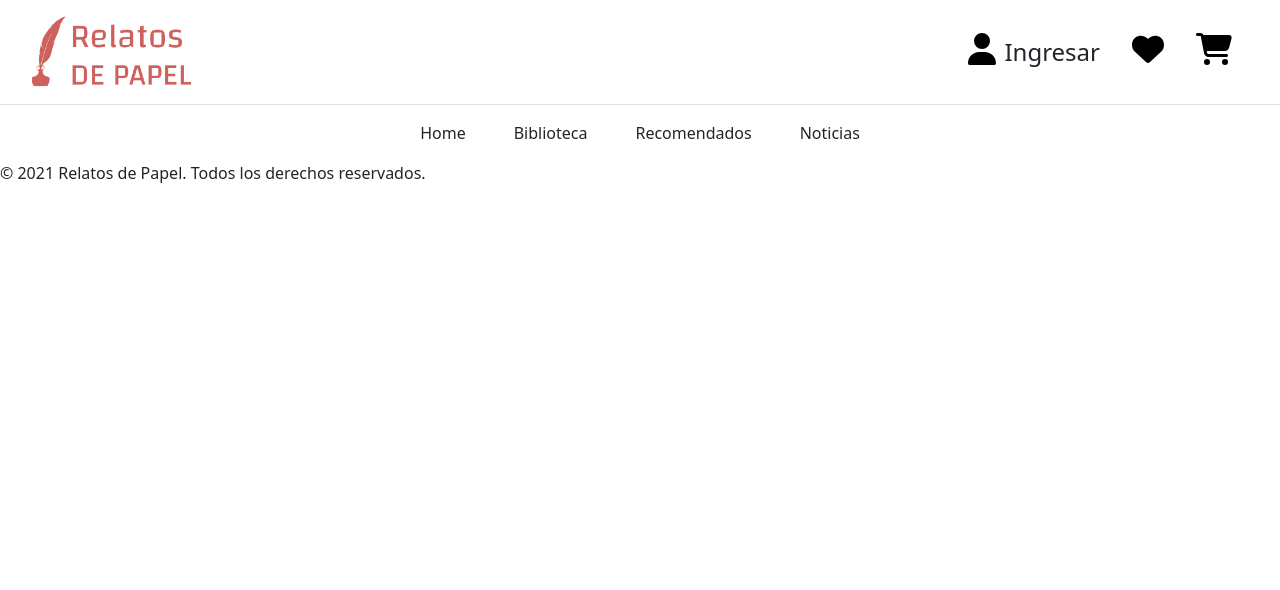
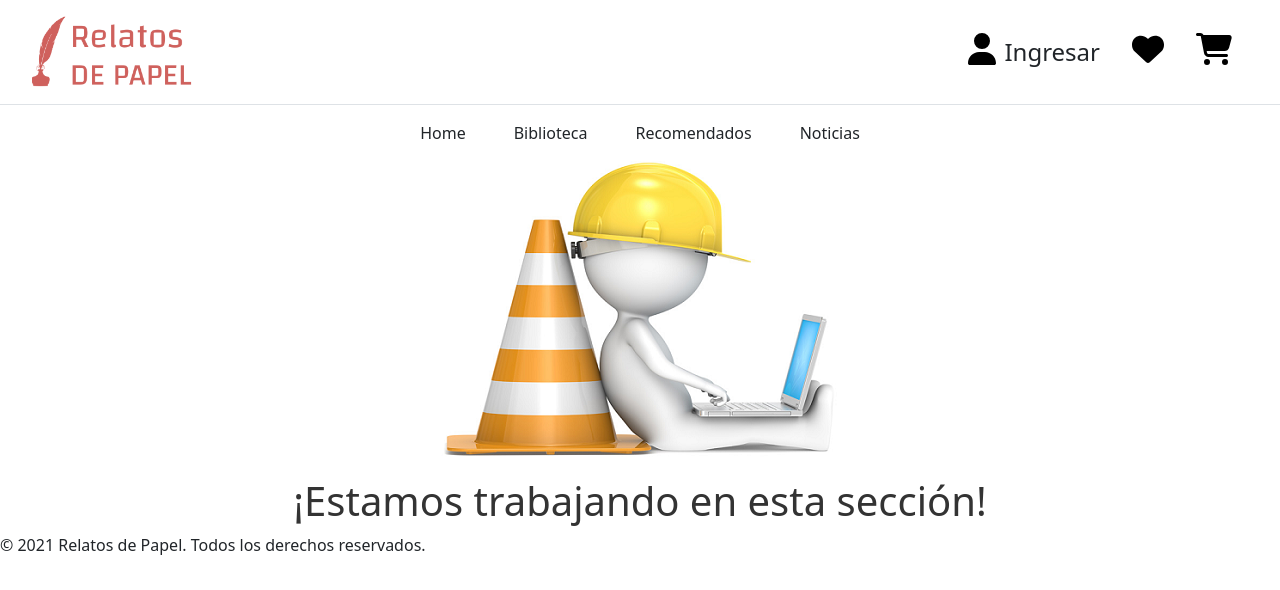
Before and after one commit to Xavi2996/relatos-papel-front, a React (Create React App) app: page /login in a window 1280 px wide. Shown: the top 590 px of the page. Built offline with nearby package versions, Linux system fonts and the light colour scheme.

Commit message:
pantalla estamos trabajando

```diff
--- a/src/App.js
+++ b/src/App.js
@@ -5,6 +5,8 @@ import Navbar from "./components/Navbar/Navbar";
 import Footer from "./components/Footer/Footer";
 import CartPage from "./pages/CartPage/CartPage";
 import Favoritos from "./pages/Favoritos/Favoritos";
+import Login from "./pages/Login/Login";
+import Working from "./components/Working/Working";
 // import BookPage from "./pages/BookPage/BookPage";
 // import CheckoutPage from "./pages/CheckoutPage/CheckoutPage";
 
@@ -22,6 +24,8 @@ function App() {
                 <Route path="/home" element={<HomePage />} />
                 <Route path="/cart" element={<CartPage />} />
                 <Route path="/favoritos" element={<Favoritos />} />
+                <Route path="/login" element={<Login />} />
+                <Route path="/working" element={<Working />} />
                 {/* <Route path="/book/:id" element={<BookPage />} />
                 <Route path="/checkout" element={<CheckoutPage />} /> */}
               </Routes>
--- a/src/components/Navbar/Navbar.jsx
+++ b/src/components/Navbar/Navbar.jsx
@@ -17,7 +17,7 @@ const Navbar = () => {
         </div>
         <div>
           <ul className="m-0">
-            <li className="list-style" onClick={() => navigate('/profile')}>
+            <li className="list-style" onClick={() => navigate('/login')}>
               <FontAwesomeIcon icon={faUser} size="2x" color="black" />
               <span className="navbar-text">Ingresar</span>
 
--- /dev/null
+++ b/src/components/Working/Working.jsx
@@ -0,0 +1,17 @@
+import {React} from 'react';
+import './Working.scss';
+
+const Working = () => {
+    return (
+        <div className="working">
+            <div className="working__img-container">
+                <img src="/assets/images/working.png" alt="working" className="working__img"/>
+            </div>
+            <div>
+                <h1>¡Estamos trabajando en esta sección!</h1>
+            </div>
+        </div>
+    )
+}
+
+export default Working;
--- /dev/null
+++ b/src/components/Working/Working.scss
@@ -0,0 +1,18 @@
+.working{
+    display: flex;
+    flex-direction: column;
+    justify-content: center;
+    align-items: center;
+    font-size: 2rem;
+    color: #333;
+    .working__img{
+        width: 100%;
+        margin-bottom: 1rem;
+    }
+}
+
+.working__img-container{
+    display: flex;
+    justify-content: center;
+    align-items: center;
+}
--- a/src/pages/HomePage/HomePage.jsx
+++ b/src/pages/HomePage/HomePage.jsx
@@ -1,8 +1,10 @@
 import React from 'react';
 import './HomePage.scss';
 import CarouselBanner from '../../components/CarouselBanner/CarouselBanner';
+import { useNavigate } from 'react-router-dom';
 
 const HomePage = () => {
+    const navigate = useNavigate();
     return (
         <div>
             <CarouselBanner />
@@ -12,7 +14,7 @@ const HomePage = () => {
                         <h3 className='novedades-title'> Novedades</h3>
                         <div className="h-line BackcolorPrimary"></div>
                     </div>
-                    <div>
+                    <div onClick={() => navigate('/working')} className='container-ver-todos'>
                         <p>Ver todos</p>
                     </div>
                 </div>
--- a/src/pages/HomePage/HomePage.scss
+++ b/src/pages/HomePage/HomePage.scss
@@ -11,3 +11,10 @@
 .BackcolorPrimary {
     background-color: #cf615d !important;
 }
+
+.container-ver-todos{
+    cursor: pointer;
+    &:hover{
+        text-decoration: underline;
+    }
+}
--- /dev/null
+++ b/src/pages/Login/Login.jsx
@@ -0,0 +1,13 @@
+import {React} from 'react';
+import './Login.scss';
+import Working from '../../components/Working/Working';
+
+const Login = () => {
+    return (
+        <div className="login">
+            <Working />
+        </div>
+    )
+}
+
+export default Login;
```
Also changed, not shown: public/assets/images/working.png (added), src/pages/Login/Login.scss (added).
